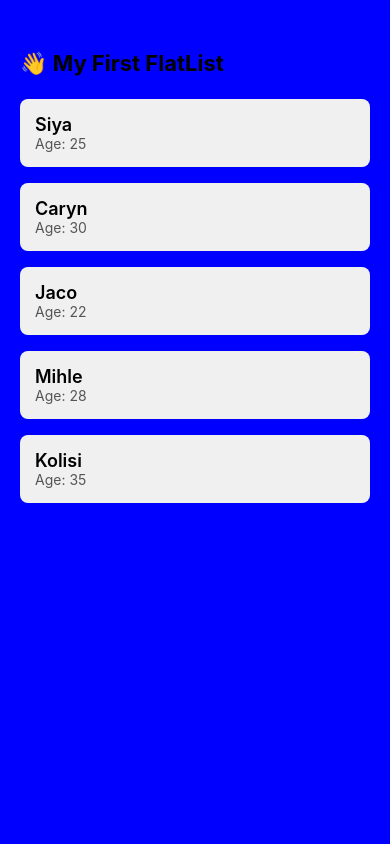
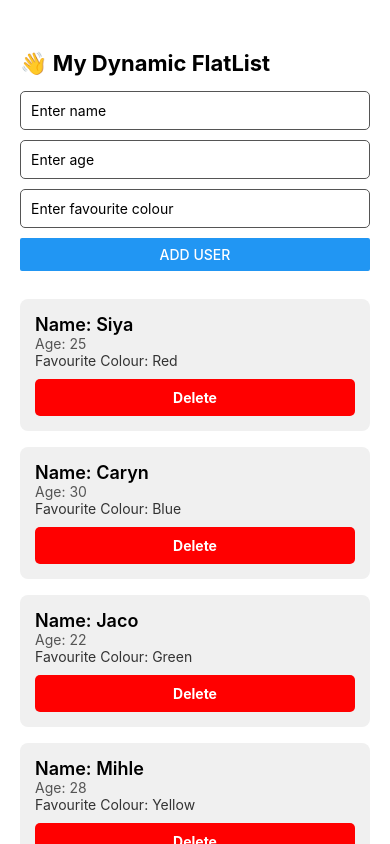
Before and after one commit to Gugulethu11/MyFlatListApp, a React Native app: screen / in a window 390 px wide. Built offline with nearby package versions, Linux system fonts and the light colour scheme.

Commit message:
added more coding, completed delete button.

```diff
--- a/App.tsx
+++ b/App.tsx
@@ -1,46 +1,133 @@
-import { StatusBar } from 'expo-status-bar';
-import { StyleSheet, Text, View, FlatList } from 'react-native';
+import React, { useState } from "react";
+import {
+  StyleSheet,
+  Text,
+  View,
+  FlatList,
+  TextInput,
+  Button,
+  TouchableOpacity,
+} from "react-native";
 
-const users = [
-  { id: "1", name: "Siya", age: 25 },
-  { id: "2", name: "Caryn", age: 30 },
-  { id: "3", name: "Jaco", age: 22 },
-  { id: "4", name: "Mihle", age: 28 },
-  { id: "5", name: "Kolisi", age: 35 },
-];
+// Row component for each user
+const UserItem = ({
+  name,
+  age,
+  favouritecolour,
+  onDelete,
 
+}) => (
+  <View style={styles.item}>
+    <Text style={styles.name}>Name: {name}</Text>
+    <Text style={styles.age}>Age: {age}</Text>
+    <Text style={styles.color}>Favourite Colour: {favouritecolour}</Text>
 
-const UserItem = ({ name, age }: { name: string; age: number }) => (
-  <View style={styles.item}>
-    <Text style={styles.name}>{name}</Text>
-    <Text style={styles.age}>Age: {age}</Text>
+  <TouchableOpacity style={styles.deletebutton} onPress={onDelete}>
+    <Text style={styles.btnText} > Delete </Text>
+  </TouchableOpacity>
   </View>
 );
 
 export default function App() {
+  // Array of users stored in state
+  const [users, setUsers] = useState([
+    { id: "1", name: "Siya", age: 25, favouritecolour: "Red" },
+    { id: "2", name: "Caryn", age: 30, favouritecolour: "Blue" },
+    { id: "3", name: "Jaco", age: 22, favouritecolour: "Green" },
+    { id: "4", name: "Mihle", age: 28, favouritecolour: "Yellow" },
+    { id: "5", name: "Koosie", age: 12, favouritecolour: "Purple" },
+  ]);
+
+  // State for input fields
+  const [newName, setNewName] = useState("");
+  const [newAge, setNewAge] = useState("");
+  const [newColour, setNewColour] = useState("");
+
+  // Function to add new user
+  const addUser = () => {
+    if (!newName || !newAge || !newColour) return; // Require all fields
+    const newUser = {
+      id: (users.length + 1).toString(),
+      name: newName,
+      age: parseInt(newAge),
+      favouritecolour: newColour,
+    };
+    setUsers([...users, newUser]); // Adds a new user to array
+    setNewName("");
+    setNewAge("");
+    setNewColour("");
+  };
+
+  const deleteUser = (id) => {
+    setUsers(users.filter(user => user.id !== id))
+  }
+
   return (
     <View style={styles.container}>
-      <Text style={styles.title}>👋 My First FlatList</Text>
+      <Text style={styles.title}>👋 My Dynamic FlatList</Text>
+
+      {/* Input fields */}
+      <View style={styles.inputContainer}>
+        <TextInput
+          style={styles.input}
+          placeholder="Enter name"
+          value={newName}
+          onChangeText={setNewName}
+        />
+        <TextInput
+          style={styles.input}
+          placeholder="Enter age"
+          value={newAge}
+          onChangeText={setNewAge}
+          keyboardType="numeric"
+        />
+        <TextInput
+          style={styles.input}
+          placeholder="Enter favourite colour"
+          value={newColour}
+          onChangeText={setNewColour}
+        />
+        <Button title="Add User" onPress={addUser} />
+      </View>
+
+      {/* FlatList */}
       <FlatList
-	      data={users}
+        data={users}
         keyExtractor={(item) => item.id}
-        renderItem={({ item }) => <UserItem name={item.name} age={item.age} />}
+        renderItem={({ item }) => (
+          <UserItem
+            name={item.name}
+            age={item.age}
+            favouritecolour={item.favouritecolour}
+            onDelete={() => deleteUser(item.id)}
+          />
+        )}
       />
     </View>
   );
 }
+
 const styles = StyleSheet.create({
   container: {
     flex: 1,
-    backgroundColor: 'blue',
+    backgroundColor: "#fff",
     paddingTop: 50,
     paddingHorizontal: 20,
   },
-
   title: {
     fontSize: 22,
     fontWeight: "bold",
     marginBottom: 15,
+  },
+  inputContainer: {
+    marginBottom: 20,
+  },
+  input: {
+    borderWidth: 1,
+    borderColor: "#555",
+    padding: 10,
+    marginBottom: 10,
+    borderRadius: 5,
   },
   item: {
     backgroundColor: "#f0f0f0",
@@ -56,6 +143,21 @@ const styles = StyleSheet.create({
     fontSize: 14,
     color: "#555",
   },
+  color: {
+    fontSize: 14,
+    color: "#333",
+  },
 
+  deletebutton:{
+    backgroundColor: "red",
+    padding: 10,
+    borderRadius: 5,
+    marginTop: 10,
+    alignItems: "center"
 
+  },
+  btnText:{
+    color: "white",
+    fontWeight: "bold"
+  }
 });
```
